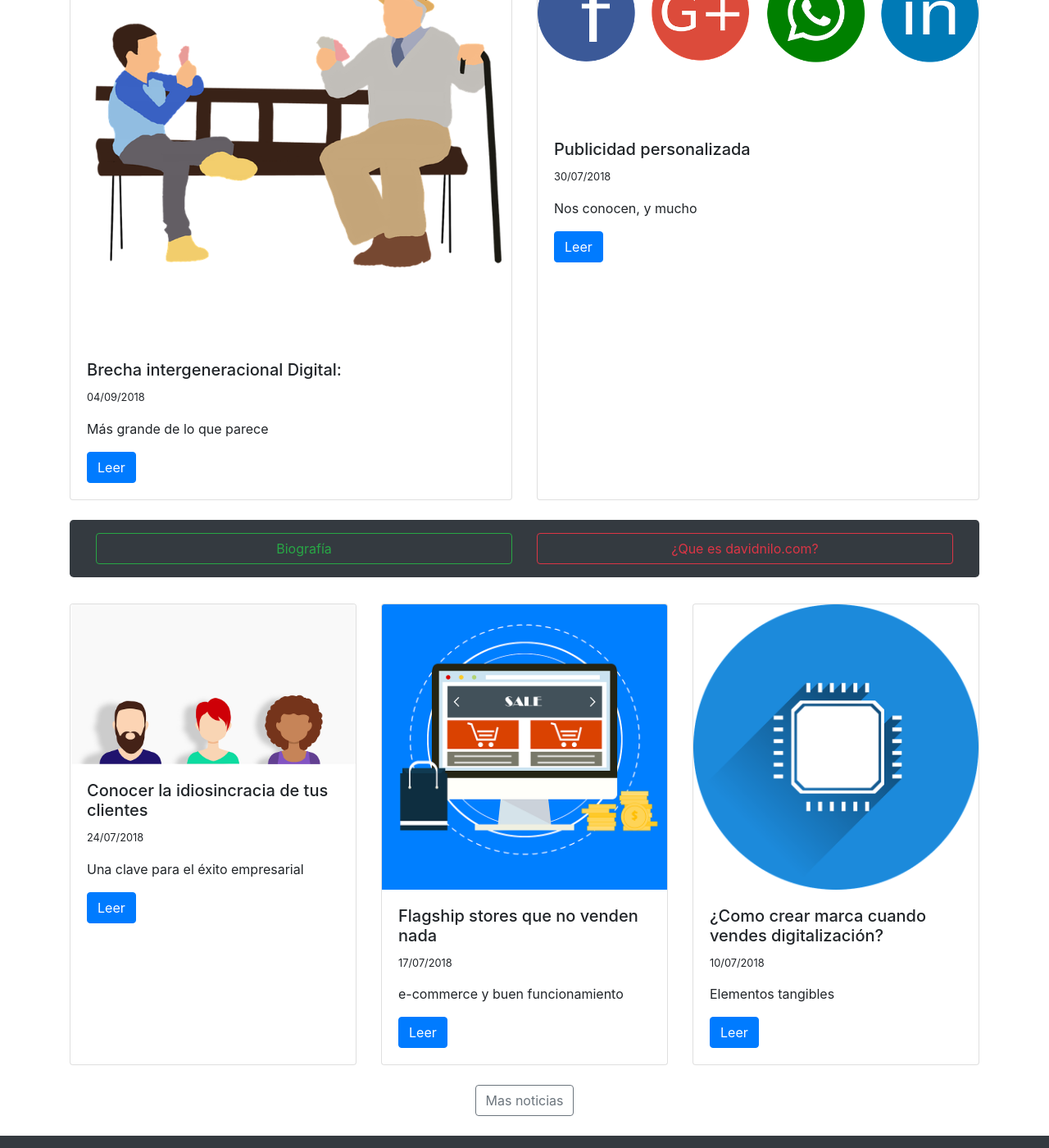
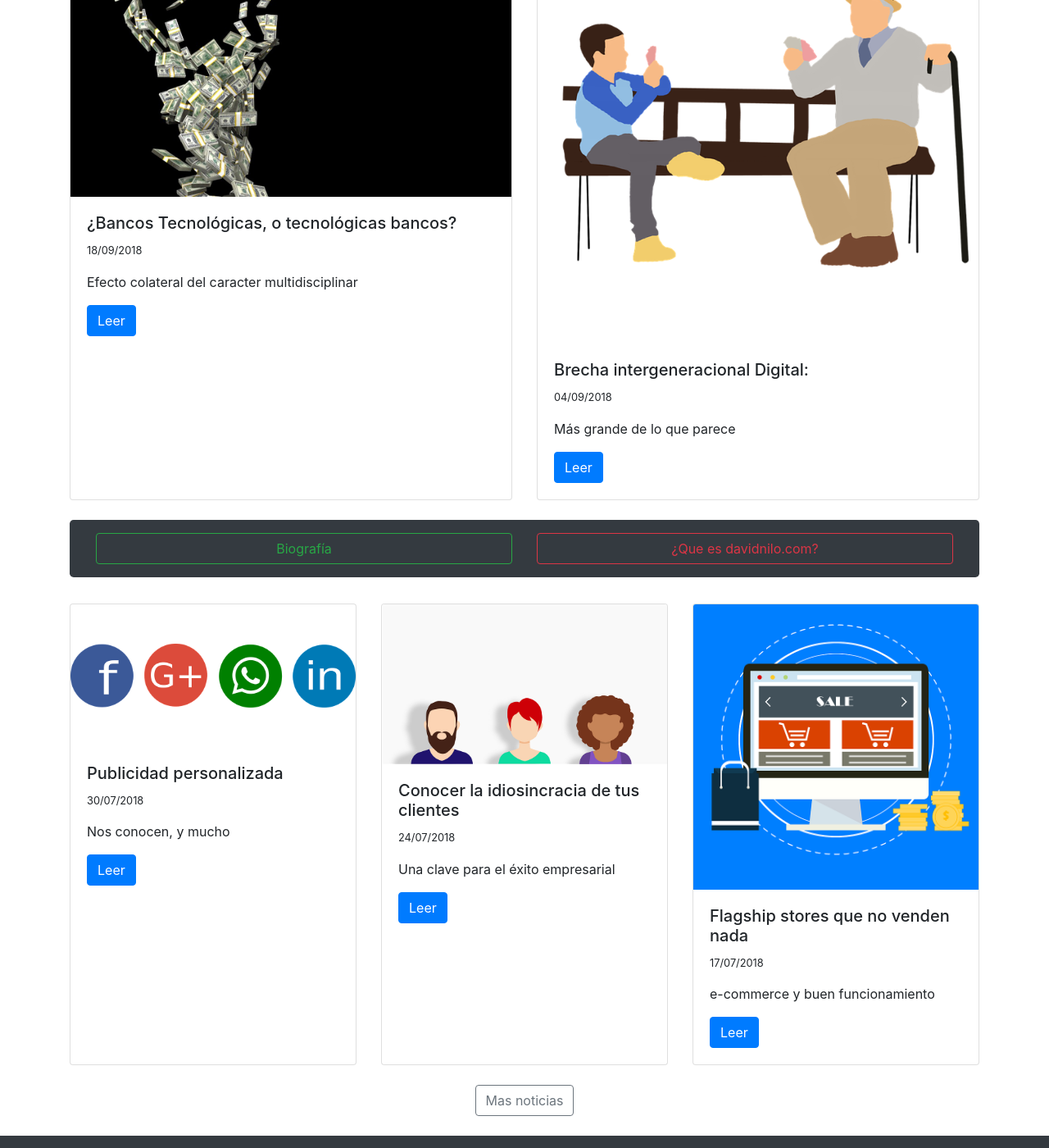
Before and after one commit to davidnilo94/davidnilo94.github.io, a Jekyll site: the page built from index.html, in a window 1280 px wide and 1400 px high, scrolled down 647 px. Shown: the whole window at 82% size. Built offline with Jekyll 4.4.1, drawn with Linux system fonts in a browser that asks for light colours; nearby versions of some CDN libraries.

Commit message:
bancos tecnológicas

```diff
--- a/_posts/2018-09-18-your-filename.md
+++ b/_posts/2018-09-18-your-filename.md
@@ -1,11 +1,11 @@
 ---
 layout: posts
 date: '2018-09-18 12:10 +0200'
-image: /media/
+image: /media/ggfrs.png
 disqus: true
-published: false
-title: ''
-description: ''
+published: true
+title: '¿Bancos Tecnológicas, o tecnológicas bancos?'
+description: Efecto colateral del caracter multidisciplinar
 ---
 
 
```
